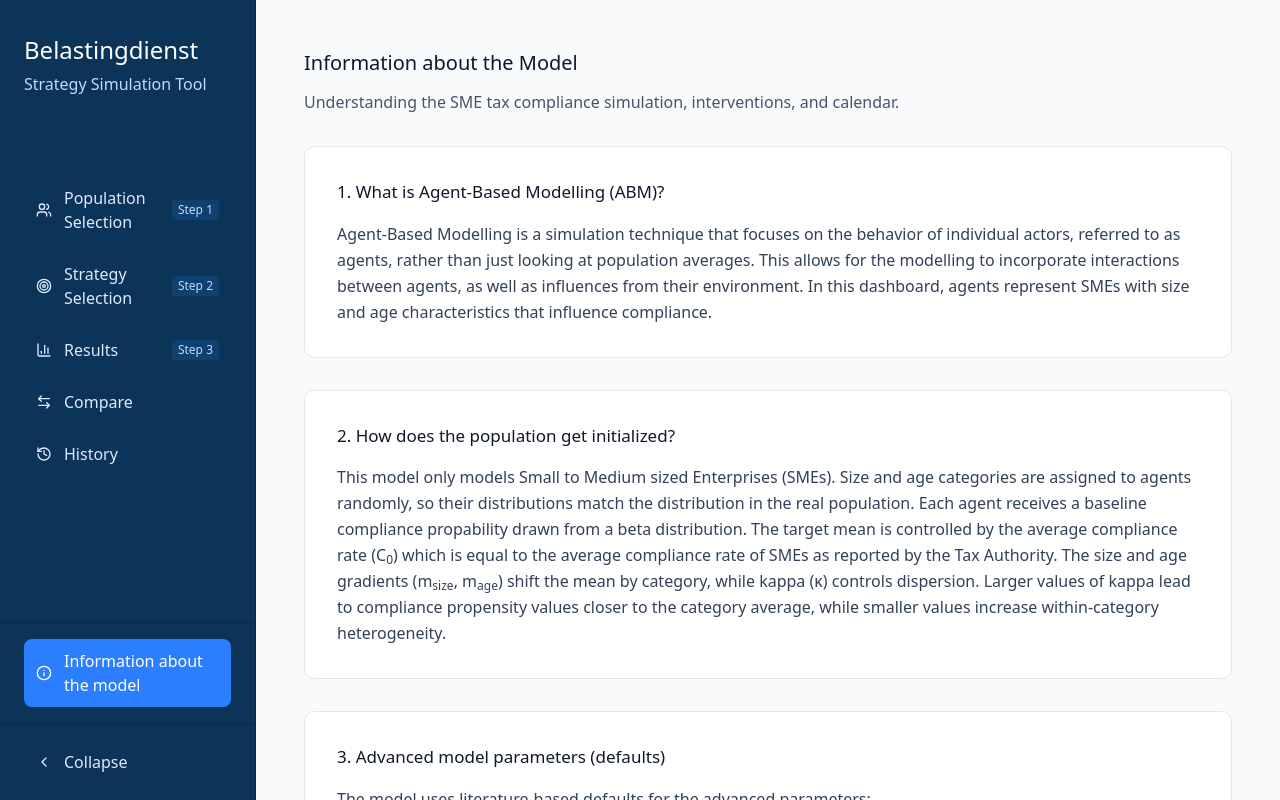
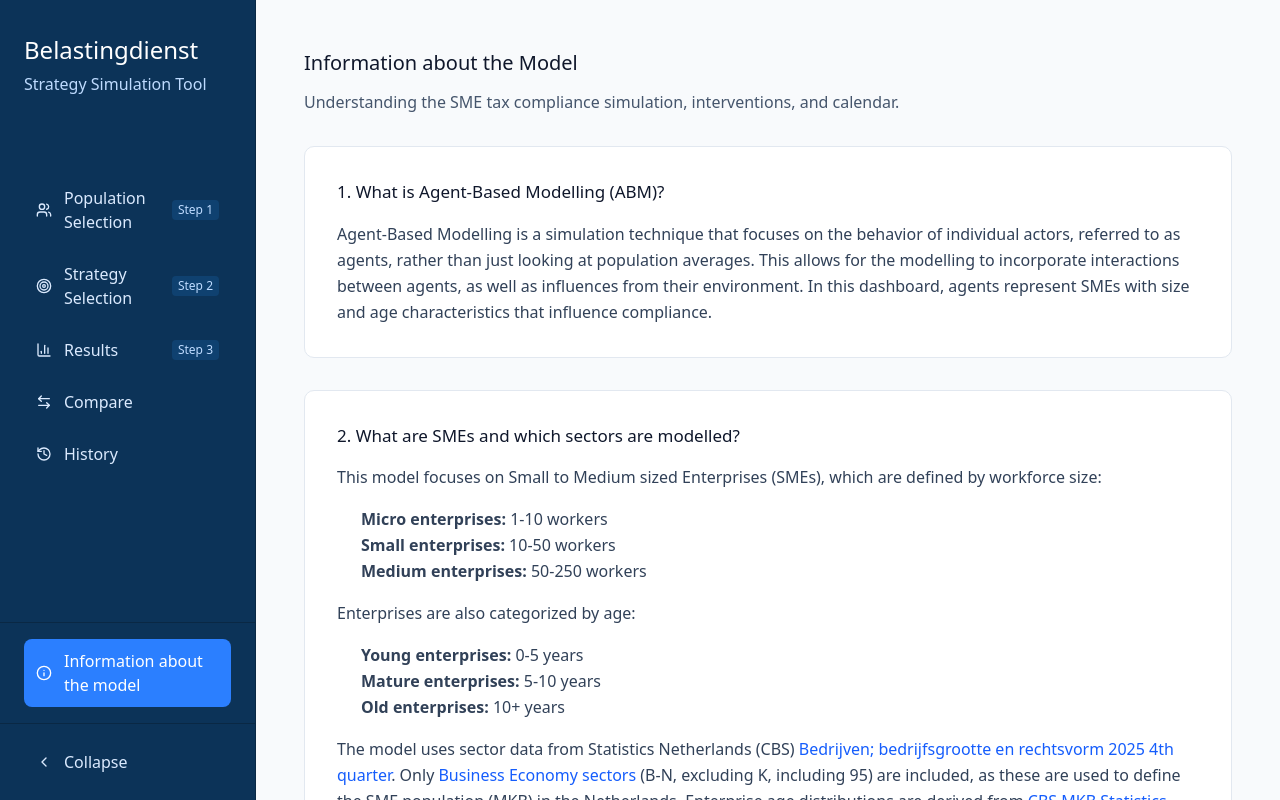
Before and after one commit to majmurm/h2_belastingdienst, a React (Vite) app in the folder dashboard/: page / in a window 1280 px wide. Both pictures are taken after a click on the button "Information about the model". Built offline with nearby package versions, Linux system fonts and the light colour scheme.

Commit message:
Change Sector 'i' and added information about model

```diff
--- a/dashboard/src/components/InformationPanel.tsx
+++ b/dashboard/src/components/InformationPanel.tsx
@@ -25,10 +25,37 @@ export function InformationPanel() {
         {/* Section 2 */}
         <div className="bg-white rounded-lg border border-slate-200 p-8">
           <h3 className="text-slate-900 text-md font-medium mb-4">
-            2. How does the population get initialized?
+            2. What are SMEs and which sectors are modelled?
+          </h3>
+          <p className="text-slate-700 leading-relaxed mb-4">
+            This model focuses on Small to Medium sized Enterprises (SMEs), which are defined by workforce size:
+          </p>
+          <ul className="text-slate-700 leading-relaxed mb-4 ml-6 list-disc">
+            <li><strong>Micro enterprises:</strong> 1-10 workers</li>
+            <li><strong>Small enterprises:</strong> 10-50 workers</li>
+            <li><strong>Medium enterprises:</strong> 50-250 workers</li>
+          </ul>
+          <p className="text-slate-700 leading-relaxed mb-4">
+            Enterprises are also categorized by age:
+          </p>
+          <ul className="text-slate-700 leading-relaxed mb-4 ml-6 list-disc">
+            <li><strong>Young enterprises:</strong> 0-5 years</li>
+            <li><strong>Mature enterprises:</strong> 5-10 years</li>
+            <li><strong>Old enterprises:</strong> 10+ years</li>
+          </ul>
+          <p className="text-slate-700 leading-relaxed">
+            The model uses sector data from Statistics Netherlands (CBS) <a href="https://opendata.cbs.nl/#/CBS/nl/dataset/81588NED/table" className="text-blue-600 hover:underline" target="_blank" rel="noopener noreferrer">Bedrijven; bedrijfsgrootte en rechtsvorm 2025 4th quarter</a>.
+            Only <a href="https://www.cbs.nl/nl-nl/nieuws/2021/07/behoefte-mkb-aan-nieuwe-externe-financiering-blijft-op-hetzelfde-niveau/business-economy" className="text-blue-600 hover:underline" target="_blank" rel="noopener noreferrer">Business Economy sectors</a> (B-N, excluding K, including 95) are included, as these are used to define the SME population (MKB) in the Netherlands.
+            Enterprise age distributions are derived from <a href="https://mkbstatline.cbs.nl/#/MKB/nl/dataset/48039NED/table" className="text-blue-600 hover:underline" target="_blank" rel="noopener noreferrer">CBS MKB Statistics</a>.
+          </p>
+        </div>
+
+        {/* Section 3 */}
+        <div className="bg-white rounded-lg border border-slate-200 p-8">
+          <h3 className="text-slate-900 text-md font-medium mb-4">
+            3. How does the population get initialized?
           </h3>
           <p className="text-slate-700 leading-relaxed">
-            This model only models Small to Medium sized Enterprises (SMEs).
             Size and age categories are assigned to agents randomly, so their distributions match
             the distribution in the real population. Each agent receives a baseline
             compliance propability drawn from a beta distribution. The target mean is controlled by the average compliance rate (C<sub>0</sub>) which
@@ -40,7 +67,7 @@ export function InformationPanel() {
           </p>
         </div>
 
-        {/* Section 3 */}
+        {/* Section 4 */}
         <div className="bg-white rounded-lg border border-slate-200 p-8">
           <h3 className="text-slate-900 text-md font-medium mb-4">
             3. Advanced model parameters (defaults)
@@ -62,7 +89,7 @@ export function InformationPanel() {
             </p>
         </div>
 
-        {/* Section 4 */}
+        {/* Section 5 */}
         <div className="bg-white rounded-lg border border-slate-200 p-8">
           <h3 className="text-slate-900 text-md font-medium mb-4">
             4. What drives behavior over time?
@@ -73,7 +100,7 @@ export function InformationPanel() {
             The decaying factor d reflects how
             strongly compliance decays in the absence of interaction with the Tax Authority.
             Audits occur during a yearly campaign week and can be Revenue tax, Corporate income tax,
-            or Deep book with different effects and costs. Communications include physical letters, emails, and
+            or Deep book audits with different effects and costs. Communications include physical letters, emails, and
             targeted warning letters, each with distinct effects and costs.
           </p>
         </div>
--- a/dashboard/src/components/PopulationPanel.tsx
+++ b/dashboard/src/components/PopulationPanel.tsx
@@ -165,7 +165,7 @@ export function PopulationPanel({ config, onConfigChange, onNext }: PopulationPa
         <div className="bg-white rounded-lg border border-slate-200 p-8">
           <div className="flex items-center gap-2 mb-6">
             <h3 className="text-slate-900 text-md font-medium">Business Sectors</h3>
-            <Tooltip content="Select sectors to compute sector-weighted size shares and run sector-specific reporting. More information about sectors in “Information about the model”.">
+            <Tooltip content="Select sectors to compute sector-weighted size shares. More information about sectors in “Information about the model”.">
               <Info className="w-4 h-4 text-slate-400 cursor-help" />
             </Tooltip>
           </div>
```
